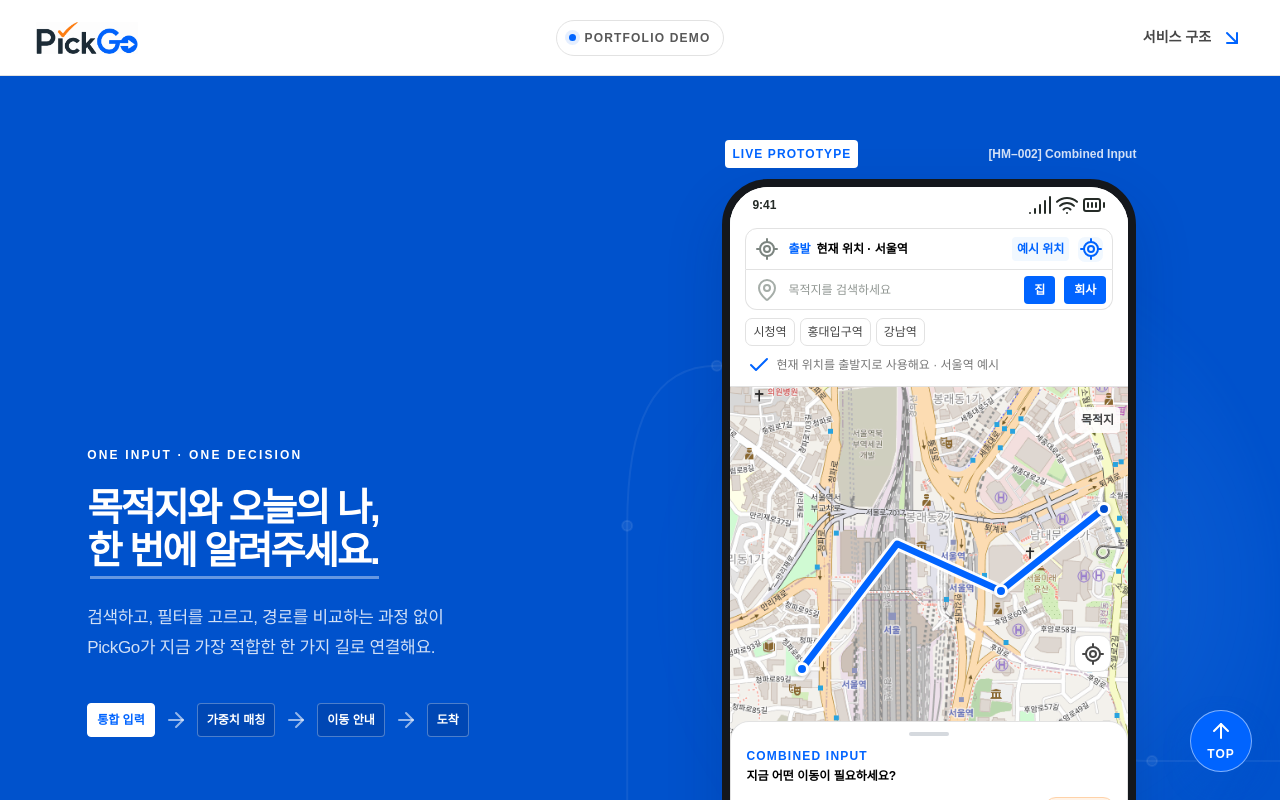
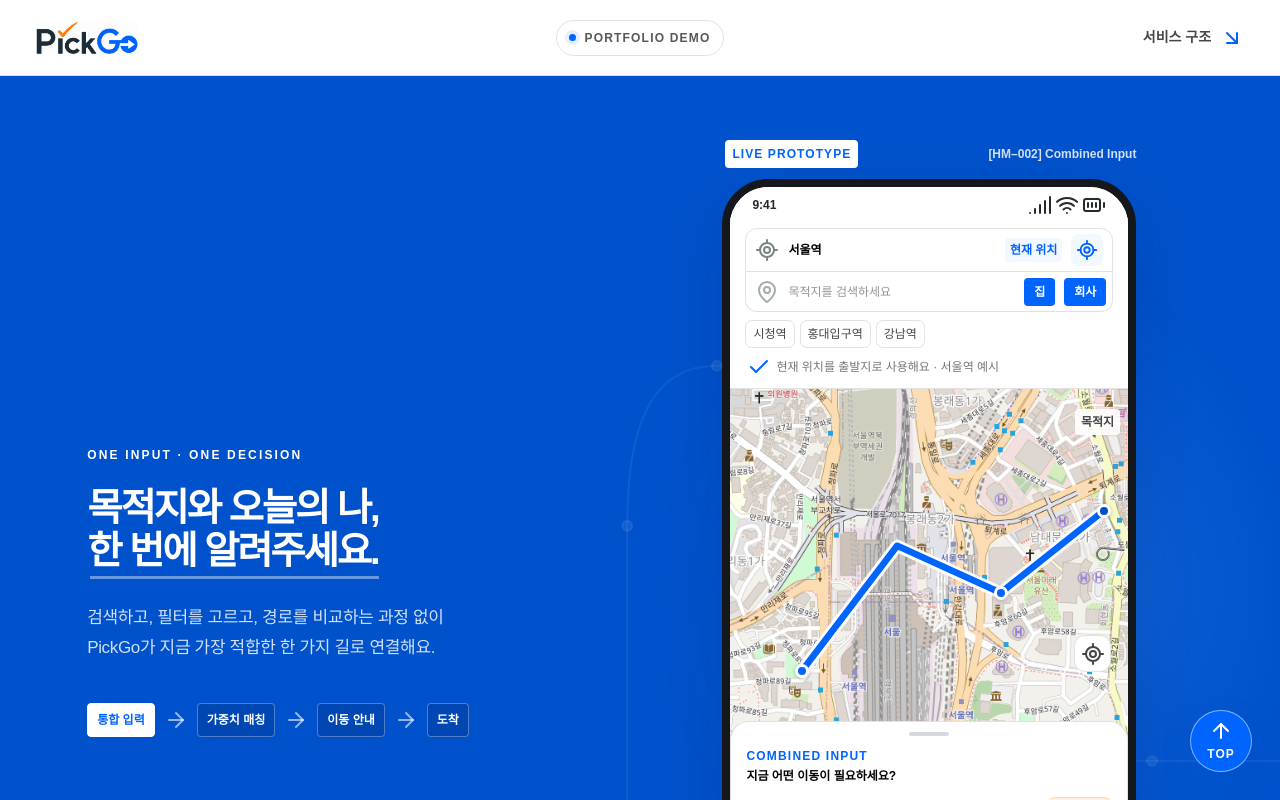
Before and after one commit to jbchboo-choi/pick_go, a Next.js app: page / in a window 1280 px wide. Shown: the top 800 px of the page. Built offline with nearby package versions, Linux system fonts and the light colour scheme.

Commit message:
refine current location labels

```diff
--- a/app/globals.css
+++ b/app/globals.css
@@ -142,10 +142,12 @@
 .prototype-search-row,.prototype-destination-row { display:flex; align-items:center; gap:9px; }
 .prototype-search-row { min-height:42px; padding:5px 9px; border:1px solid #cfd5d1; border-radius:10px 10px 0 0; color:#7c8580; }
 .prototype-search-row>span { font-size:18px; transform:rotate(-15deg); }.prototype-search-row strong { flex:1; font-size:12px; font-weight:600; }.prototype-search-row button { width:25px; height:25px; border:0; border-radius:7px; background:#e7ece9; color:#77827b; font-size:12px; font-weight:800; cursor:pointer; }
-.prototype-origin-copy { min-width:0; flex:1; display:grid; grid-template-columns:auto 1fr auto; align-items:center; gap:6px; }
+.prototype-origin-copy { min-width:0; flex:1; display:grid; grid-template-columns:1fr auto; align-items:center; gap:6px; }
 .prototype-origin-copy small { color:var(--primary); font-size:12px; font-weight:800; }
 .prototype-origin-copy strong { min-width:0; overflow:hidden; color:var(--ink); text-overflow:ellipsis; white-space:nowrap; }
 .prototype-origin-copy b { padding:3px 5px; border-radius:4px; background:var(--surface-blue); color:var(--primary); font-size:12px; white-space:nowrap; }
+.prototype-origin-row>button { width:32px; height:32px; padding:0; flex:0 0 32px; display:grid; place-items:center; }
+.prototype-origin-row>button svg { width:22px; height:22px; margin:0; }
 .prototype-destination-row { height:40px; padding:0 6px 0 9px; border:1px solid #cfd5d1; border-top:0; border-radius:0 0 10px 10px; }.prototype-destination-row>span { color:#a5ada8; font-size:12px; }.prototype-destination-row input { min-width:0; flex:1; border:0; outline:0; background:transparent; color:#263129; font-size:12px; }.prototype-destination-row button { height:28px; padding:0 10px; border:0; border-radius:7px; background:#2682c5; color:white; font-size:12px; font-weight:750; cursor:pointer; }.prototype-quick-row { padding-top:8px; display:flex; gap:5px; }.prototype-quick-row button { padding:4px 7px; border:1px solid #d9dedb; border-radius:7px; background:#f7f9f7; color:#6d7870; font-size:12px; cursor:pointer; }
 .prototype-location-note { margin:7px 2px 0; display:flex; align-items:center; gap:5px; color:var(--muted-alt); font-size:12px; line-height:1.4; }
 .prototype-location-note svg { width:14px; height:14px; flex:0 0 14px; color:var(--primary); }
@@ -459,6 +461,8 @@
 .capture-search span { flex:1; }
 .capture-search b { padding:8px 10px; border-radius:7px; background:var(--primary); color:#fff; font-size:12px; }
 .capture-search .capture-origin-badge { padding:4px 7px; background:var(--surface-blue); color:var(--primary); }
+.capture-search .capture-origin-row>svg { width:30px; height:30px; padding:4px; flex:0 0 30px; border-radius:8px; background:var(--surface-blue); color:var(--primary); }
+.capture-search .capture-origin-row>span { color:var(--ink); font-weight:750; }
 .capture-quick { margin:8px 14px 10px; display:flex; gap:5px; }
 .capture-quick span { padding:5px 8px; border:1px solid #dfe3e8; border-radius:100px; color:#5f6874; font-size:12px; }
 .capture-map-home { height:260px; }
--- a/app/page.tsx
+++ b/app/page.tsx
@@ -211,7 +211,7 @@
             {step === 'input' && (
               <div className="prototype-app-screen home-prototype screen-enter">
                 <div className="prototype-search-panel">
-                  <div className="prototype-search-row prototype-origin-row"><span><LocateFixed aria-hidden="true" size={24} strokeWidth={2} /></span><div className="prototype-origin-copy"><small>출발</small><strong>현재 위치 · 서울역</strong><b>예시 위치</b></div><button type="button" onClick={() => setLocationChecked(true)} aria-label="현재 위치 다시 확인"><LocateFixed aria-hidden="true" size={24} strokeWidth={2} /></button></div>
+                  <div className="prototype-search-row prototype-origin-row"><span><LocateFixed aria-hidden="true" size={24} strokeWidth={2} /></span><div className="prototype-origin-copy"><strong>서울역</strong><b>현재 위치</b></div><button type="button" onClick={() => setLocationChecked(true)} aria-label="현재 위치 다시 확인"><LocateFixed aria-hidden="true" size={24} strokeWidth={2} /></button></div>
                   <div className="prototype-destination-row"><span><MapPin aria-hidden="true" size={24} strokeWidth={2} /></span><input value={destination} onChange={(event) => setDestination(event.target.value)} placeholder="목적지를 검색하세요" aria-label="목적지 검색" /><button type="button" onClick={() => setDestination('집')}>집</button><button type="button" onClick={() => setDestination('회사')}>회사</button></div>
                   <div className="prototype-quick-row">{destinations.map((item) => <button type="button" key={item} onClick={() => setDestination(item)}>{item}</button>)}</div>
                   <p className={`prototype-location-note ${locationChecked ? 'checked' : ''}`}><Check aria-hidden="true" size={14} strokeWidth={2} />{locationChecked ? '현재 위치를 다시 확인했어요 · 서울역 예시' : '현재 위치를 출발지로 사용해요 · 서울역 예시'}</p>
@@ -430,7 +430,7 @@
           <div className="capture-device">
             <div className="capture-statusbar"><strong>9:41</strong><span><Signal aria-hidden="true" /><Wifi aria-hidden="true" /><BatteryFull aria-hidden="true" /></span></div>
             <div className="capture-search">
-              <div><LocateFixed aria-hidden="true" /><span>출발 · 현재 위치</span><b className="capture-origin-badge">예시</b></div>
+              <div className="capture-origin-row"><LocateFixed aria-hidden="true" /><span>서울역</span><b className="capture-origin-badge">현재 위치</b></div>
               <div><MapPin aria-hidden="true" /><span>목적지 · 강남역</span><b>집</b><b>회사</b></div>
             </div>
             <div className="capture-quick"><span>시청역</span><span>홍대입구역</span><span>강남역</span></div>
```
